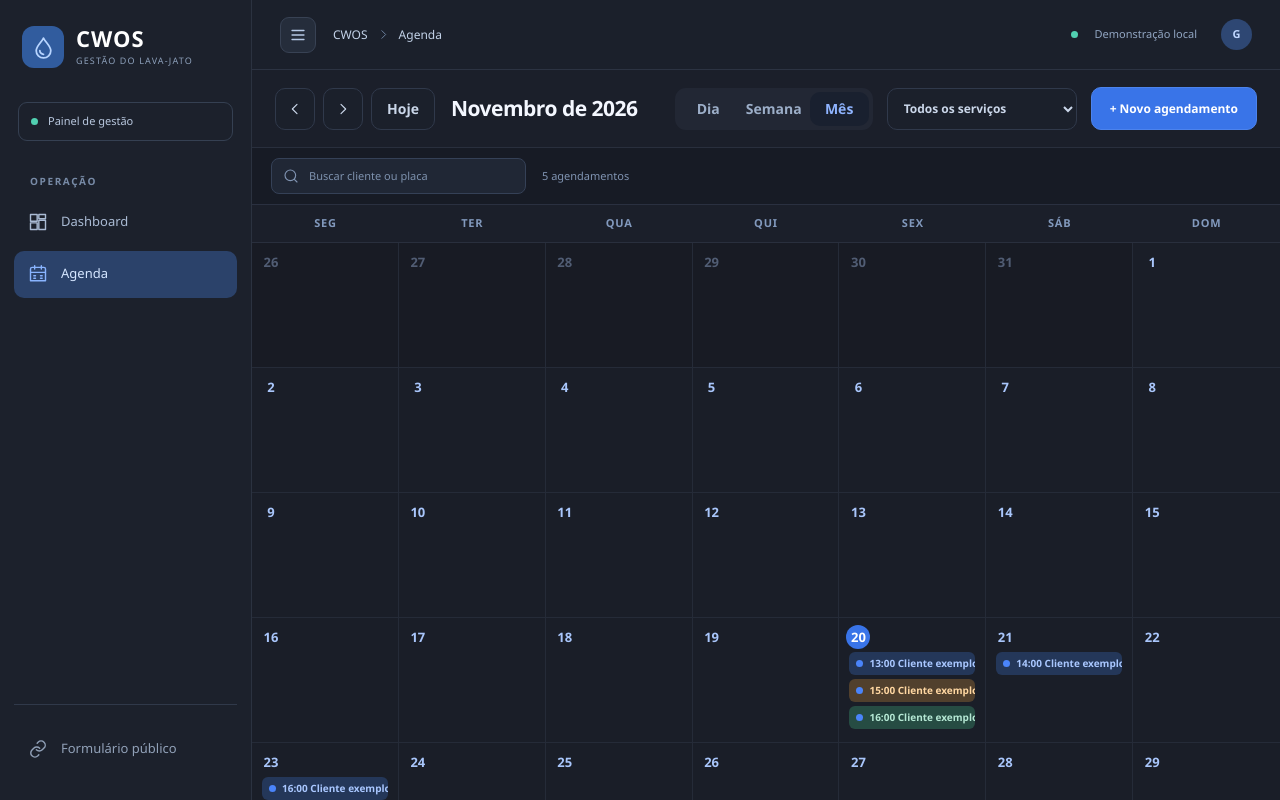
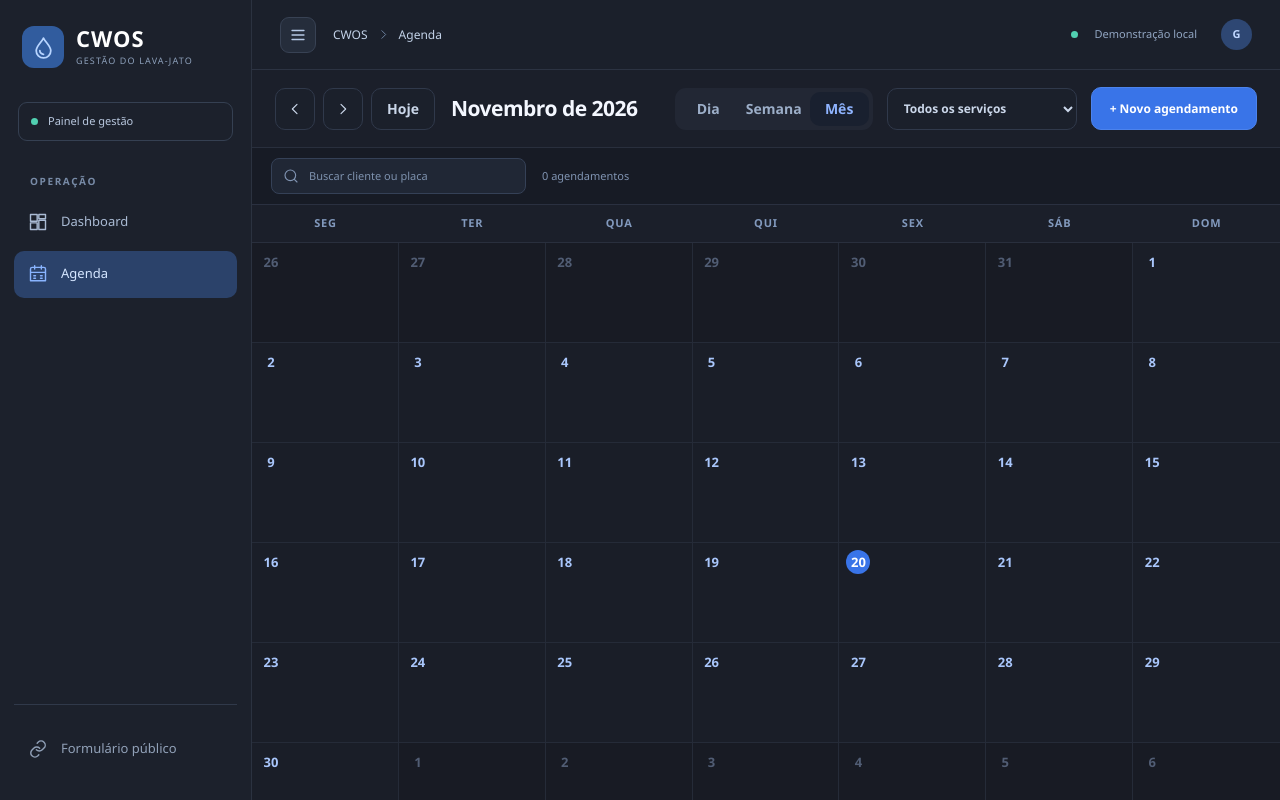
Before and after one commit to CarlosIFRN/siscorp, an Angular app in the folder src/Frontend/: page /agenda in a window 1280 px wide. Shown: the top 800 px of the page. Built offline with nearby package versions, Linux system fonts and the light colour scheme.

Commit message:
fix(frontend): remove agendamentos de exemplo

```diff
--- a/src/Frontend/src/app/core/crm.service.ts
+++ b/src/Frontend/src/app/core/crm.service.ts
@@ -27,19 +27,6 @@ export function serviceName(id: ServiceType): string { return SERVICES.find(item
 export function statusName(id: AppointmentStatus): string { return STATUSES.find(item => item.id === id)?.name || id; }
 export function formatSlot(item: { date: string; hour: number }): string {
   return `${new Intl.DateTimeFormat('pt-BR', { day: '2-digit', month: 'short', year: 'numeric' }).format(fromKey(item.date))} · ${item.hour}:00`;
-}
-
-function exampleAppointments(): Appointment[] {
-  const today = new Date();
-  const day = (offset: number): string => { const date = new Date(today); date.setDate(today.getDate() + offset); return dateKey(date); };
-  const base = { phone: '(84) 99999-0000', email: 'exemplo@cwos.local', vehicleType: 'Carro', vehicleColor: 'Prata', createdAt: today.toISOString() };
-  return [
-    { ...base, id: 1, customerName: 'Cliente exemplo · Ana', vehicleModel: 'Honda Civic', licensePlate: 'ABC-1234', service: 'SIMPLES', date: day(0), hour: 13, status: 'AGENDADO' },
-    { ...base, id: 2, customerName: 'Cliente exemplo · Bruno', vehicleModel: 'Toyota Corolla', licensePlate: 'DEF-5678', service: 'COMPLETA', date: day(0), hour: 15, status: 'EM_LAVAGEM' },
-    { ...base, id: 3, customerName: 'Cliente exemplo · Carla', vehicleModel: 'Fiat Argo', licensePlate: 'GHI-9012', service: 'ENCERAMENTO', date: day(1), hour: 14, status: 'AGENDADO' },
-    { ...base, id: 4, customerName: 'Cliente exemplo · Diego', vehicleModel: 'Hyundai HB20', licensePlate: 'JKL-3456', service: 'SIMPLES', date: day(0), hour: 16, status: 'PRONTO' },
-    { ...base, id: 5, customerName: 'Cliente exemplo · Elisa', vehicleModel: 'Chevrolet Onix', licensePlate: 'PQR-3456', service: 'COMPLETA', date: day(3), hour: 16, status: 'AGENDADO' }
-  ];
 }
 
 @Injectable({ providedIn: 'root' })
@@ -81,11 +68,14 @@ export class CrmService {
       const stored = localStorage.getItem(STORAGE_KEY);
       if (stored) {
         const parsed: unknown = JSON.parse(stored);
-        return Array.isArray(parsed) ? parsed as Appointment[] : [];
+        if (!Array.isArray(parsed)) return [];
+        const appointments = (parsed as Appointment[]).filter(item =>
+          !(item.email === 'exemplo@cwos.local' && item.customerName?.startsWith('Cliente exemplo · '))
+        );
+        if (appointments.length !== parsed.length) localStorage.setItem(STORAGE_KEY, JSON.stringify(appointments));
+        return appointments;
       }
-      const examples = exampleAppointments();
-      localStorage.setItem(STORAGE_KEY, JSON.stringify(examples));
-      return examples;
+      return [];
     } catch {
       return [];
     }
```
Also changed, not shown: 2 other files (tests, documents, lock files or other folders).
